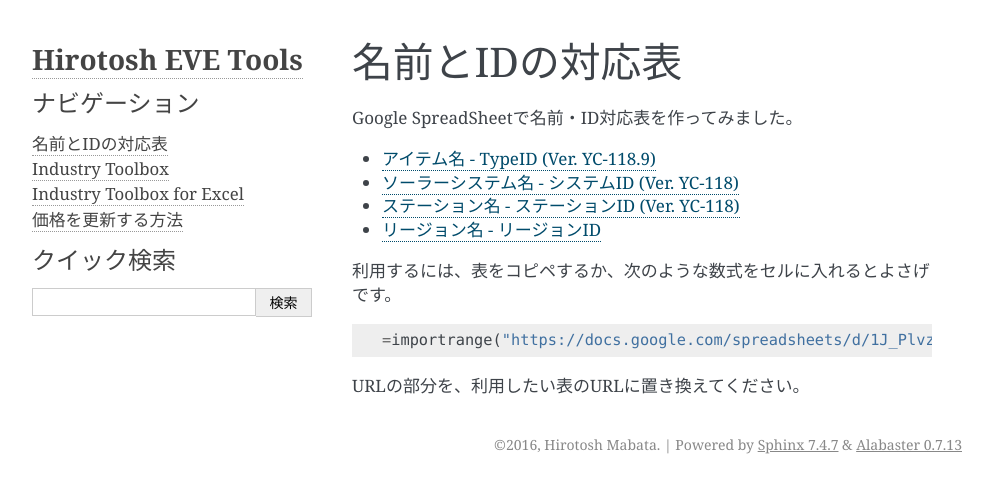
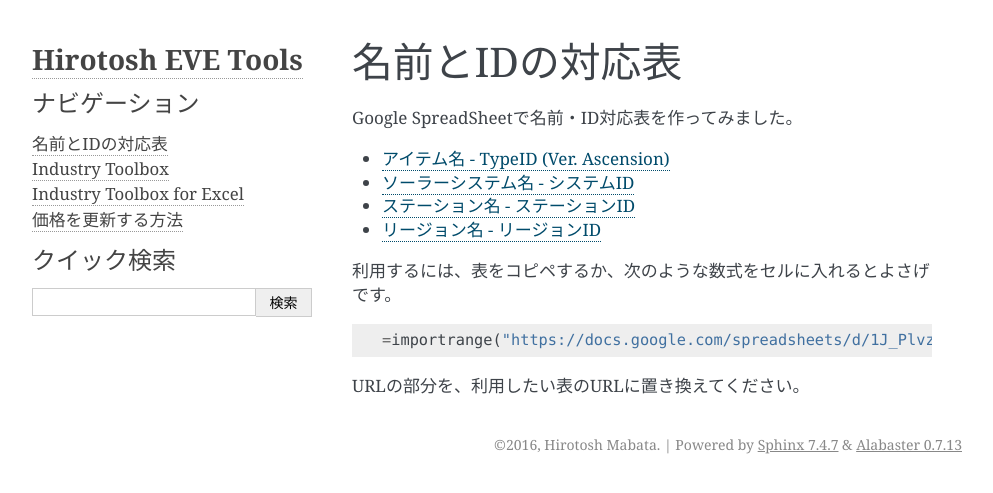
Before and after one commit to HirotoshMabata/eve-tools-doc, a Sphinx documentation site: the page built from source/name_id_tables.rst, in a window 1280 px wide. Shown: the top 493 px of the page, without its empty margins (148-1141 px from the left). Built offline with Sphinx 7.4.7, drawn with Linux system fonts in a browser that asks for light colours; formulas are drawn with MathJax 3.

```diff
--- a/source/name_id_tables.rst
+++ b/source/name_id_tables.rst
@@ -5,9 +5,9 @@
 
 Google SpreadSheetで名前・ID対応表を作ってみました。
 
-* `アイテム名 - TypeID (Ver. YC-118.9) <https://docs.google.com/spreadsheets/d/1J_PlvzKflT8Zp1_xJ6m1ZyQJh2378ZP_HyPr-hyqHaQ/edit?usp=sharing>`_
-* `ソーラーシステム名 - システムID (Ver. YC-118) <https://docs.google.com/spreadsheets/d/1GjrEeSx2Nx_Q-6OnLTvXDub_cFubxoxaShgaVf611MY/edit?usp=sharing>`_
-* `ステーション名 - ステーションID (Ver. YC-118) <https://docs.google.com/spreadsheets/d/150D4RRjwKrAtnKA1RP0sxScvAE20ITGBH3Bvyv8zmNc/edit?usp=sharing>`_
+* `アイテム名 - TypeID (Ver. Ascension) <https://docs.google.com/spreadsheets/d/1J_PlvzKflT8Zp1_xJ6m1ZyQJh2378ZP_HyPr-hyqHaQ/edit?usp=sharing>`_
+* `ソーラーシステム名 - システムID <https://docs.google.com/spreadsheets/d/1GjrEeSx2Nx_Q-6OnLTvXDub_cFubxoxaShgaVf611MY/edit?usp=sharing>`_
+* `ステーション名 - ステーションID <https://docs.google.com/spreadsheets/d/150D4RRjwKrAtnKA1RP0sxScvAE20ITGBH3Bvyv8zmNc/edit?usp=sharing>`_
 * `リージョン名 - リージョンID <https://docs.google.com/spreadsheets/d/1OM2L8j6lSppc7IxWWhxEN_JgfwlqiCJFWoU0pWz7FzA/edit?usp=sharing>`_
 
 利用するには、表をコピペするか、次のような数式をセルに入れるとよさげです。 ::
```
